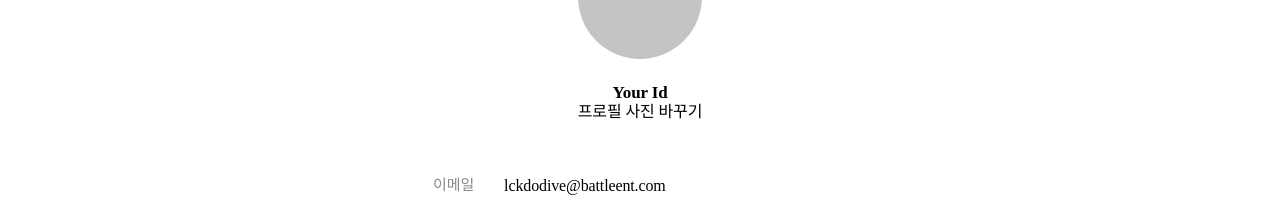
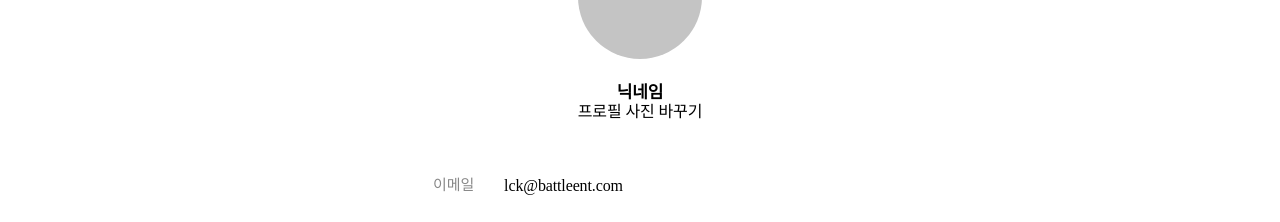
Before and after one commit to battleent/klet-prototype, a Next.js app: page /my in a window 1280 px wide. Shown: the part 225-447 px from the top of the page. Built offline with nearby package versions, Linux system fonts and the light colour scheme; a web font is replaced by a local one.

Commit message:
타입 추가, form 적용

```diff
--- a/src/pages/my/index.tsx
+++ b/src/pages/my/index.tsx
@@ -1,4 +1,5 @@
 import styled from 'styled-components';
+import { useForm } from 'react-hook-form';
 
 import { Flex, Text } from 'rebass';
 import Wrapper from '@/components/Wrapper';
@@ -9,6 +10,8 @@ import Spacer from '@/components/Spacer';
 import Stack from '@/components/Stack';
 import Button from '@/components/Button';
 
+import User from '@/entities/User';
+
 const Profile = styled.div`
   width: 124px;
   height: 124px;
@@ -16,15 +19,42 @@ const Profile = styled.div`
   background-color: #c4c4c4;
 `;
 
-const My: React.FC = () => {
+const UserData = [
+  {
+    email: 'lck@battleent.com',
+    id: '닉네임',
+    pasword: 'password',
+    nation: '한국',
+    language: '한글',
+    klaytnAddress: '0xe3d92072d8b9a59a0427485a1b5f459271df',
+  },
+];
+
+const My: React.VFC<User> = () => {
+  const { register, handleSubmit } = useForm();
+  const onProfileSubmit = (data: {
+    id: string;
+    language: string;
+    nation: string;
+  }) => {
+    console.log(data);
+  };
+  const onPasswordSubmit = (data: {
+    exPassword: string;
+    newPassword: string;
+  }) => {
+    console.log(data);
+  };
+
   return (
     <Wrapper style={{ justifyContent: 'center' }}>
       <Flex flexDirection="column">
         <Spacer size={80} />
+        <form onSubmit={handleSubmit(onProfileSubmit)}>
           <Flex flexDirection="column" alignItems="center">
             <Profile />
             <Text fontSize="17px" fontWeight="600" mt="24px">
-            Your Id
+              {UserData[0].id}
             </Text>
             <div>프로필 사진 바꾸기</div>
           </Flex>
@@ -34,20 +64,26 @@ const My: React.FC = () => {
               <Flex sx={{ py: '8px' }}>
                 <Label>이메일</Label>
                 <Text style={{ flex: 1, marginLeft: '30px' }}>
-                lckdodive@battleent.com
+                  {UserData[0].email}
                 </Text>
               </Flex>
             </Stack>
             <Stack>
               <Flex alignItems="center">
                 <Label>닉네임</Label>
-              <Input style={{ flex: 1, marginLeft: '30px' }} />
+                <Input
+                  style={{ flex: 1, marginLeft: '30px' }}
+                  {...register('id')}
+                />
               </Flex>
             </Stack>
             <Stack>
               <Flex alignItems="center">
                 <Label>언어</Label>
-              <Select style={{ flex: 1, marginLeft: '43px' }}>
+                <Select
+                  style={{ flex: 1, marginLeft: '43px' }}
+                  {...register('language')}
+                >
                   <option>한글</option>
                   <option>English</option>
                   <option>中國語</option>
@@ -57,7 +93,10 @@ const My: React.FC = () => {
             <Stack>
               <Flex alignItems="center">
                 <Label>국가</Label>
-              <Select style={{ flex: 1, marginLeft: '43px' }}>
+                <Select
+                  style={{ flex: 1, marginLeft: '43px' }}
+                  {...register('nation')}
+                >
                   <option>한국</option>
                   <option>US</option>
                   <option>CHINA</option>
@@ -75,6 +114,7 @@ const My: React.FC = () => {
               저장
             </Button>
           </Stack>
+        </form>
 
         <Flex
           flexDirection="column"
@@ -89,9 +129,11 @@ const My: React.FC = () => {
           </Text>
           <Flex>
             <Label style={{ marginRight: '48px' }}>내 지갑 주소</Label>
-            <Text>0xe3d92072d8b9a59a0427485a1b5f459271df</Text>
+            <Text>{UserData[0].klaytnAddress}</Text>
           </Flex>
         </Flex>
+
+        <form onSubmit={handleSubmit(onPasswordSubmit)}>
           <Flex flexDirection="column" py="40px">
             <Text color="#343434" fontSize="18px" fontWeight="bold">
               비밀번호 변경
@@ -104,6 +146,7 @@ const My: React.FC = () => {
                   <Input
                     type="password"
                     style={{ flex: 1, marginLeft: '39px' }}
+                    {...register('exPassword')}
                   />
                 </Flex>
               </Stack>
@@ -113,6 +156,7 @@ const My: React.FC = () => {
                   <Input
                     type="password"
                     style={{ flex: 1, marginLeft: '52px' }}
+                    {...register('newPassword')}
                   />
                 </Flex>
               </Stack>
@@ -131,6 +175,7 @@ const My: React.FC = () => {
               <Button type="submit">비밀번호 변경</Button>
             </Flex>
           </Flex>
+        </form>
       </Flex>
     </Wrapper>
   );
```
Lines whose indentation alone changed are shown as unchanged.
